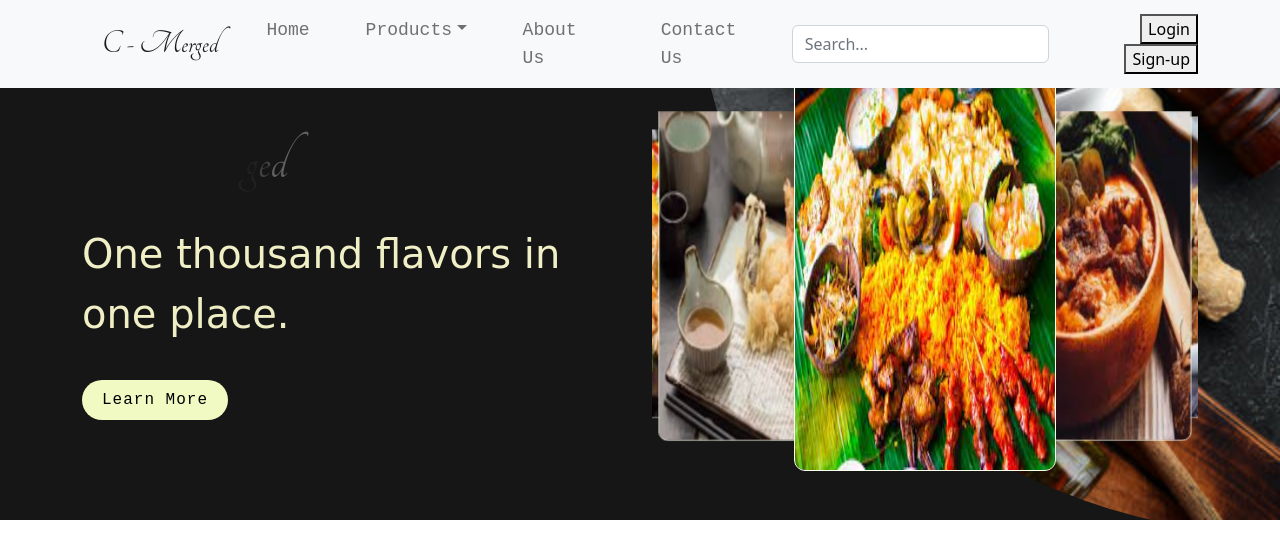
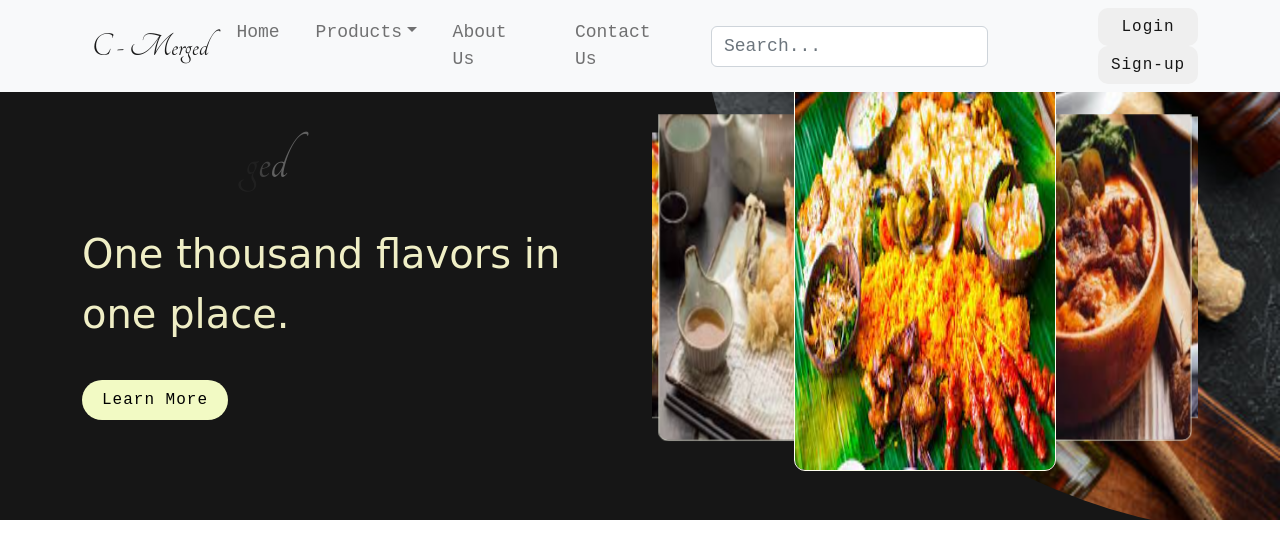
Before and after one commit to johnbenedictcastillo/bsitA, a PHP site: page /acorda-rancap/pages/home.html in a window 1280 px wide. Shown: the top 544 px of the page. Run offline with PHP 8.4, Linux system fonts and the light colour scheme; some libraries are stand-ins or nearby versions; some web fonts are replaced.

Commit message:
Update style2.css

```diff
--- a/acorda-rancap/styles/style2.css
+++ b/acorda-rancap/styles/style2.css
@@ -24,14 +24,13 @@
   clip-path: circle(60% at right -10%);
 }
 
-.nav-link, .navbar-brand
+.nav-link, .navbar-brand , .dropdown-menu , .form-control
 {
   font-weight: 400;
   font-family: Courier New;
   font-size: 18px;
-  line-height: 28px;
   align-items: center;
-  margin: 0px 20px;
+  margin: 0px 10px;
 }
 .navbar-brand
 {
@@ -232,7 +231,7 @@
 }
 .point
 {
-  margin-top: 100px;
+  margin-top: 160px;
   background-image: url(../assets/img1.jpg);
   background-repeat: no-repeat;
   background-size: cover;
@@ -255,3 +254,60 @@
   text-align: center;
 
 }
+.btn1
+{
+
+  color: #161616;
+  border-radius: 10px;
+  font-family: 'Courier New', Courier, monospace;
+  font-weight: 500;
+  line-height: 36px;
+  letter-spacing: 1px;
+  text-decoration: none;
+  width: 100px;
+  height: auto;
+  transition: all .35s;
+  display: inline-block;
+  position: relative;
+  border: none;
+
+}
+.btn1:after {
+  position: absolute;
+  content: "";
+  top: 0;
+  left: 0;
+  width: 0;
+  height: 100%;
+  background: #5b632f;
+  transition: all .35s;
+}
+
+.btn1:hover{
+  color: #fff;
+}
+
+.btn1:hover:after {
+  width: 100%;
+}
+span
+{
+  position: relative;
+  z-index: 2;
+}
+h5
+{
+  font-family: 'Courier New', Courier, monospace;
+  font-size: 24px;
+  margin-bottom: 10px;
+}
+.d-flex
+{
+  font-family: 'Courier New', Courier, monospace;
+  font-size: 20px;
+}
+.served
+{
+  background: #5b632f;
+  color: #fff;
+}
```
